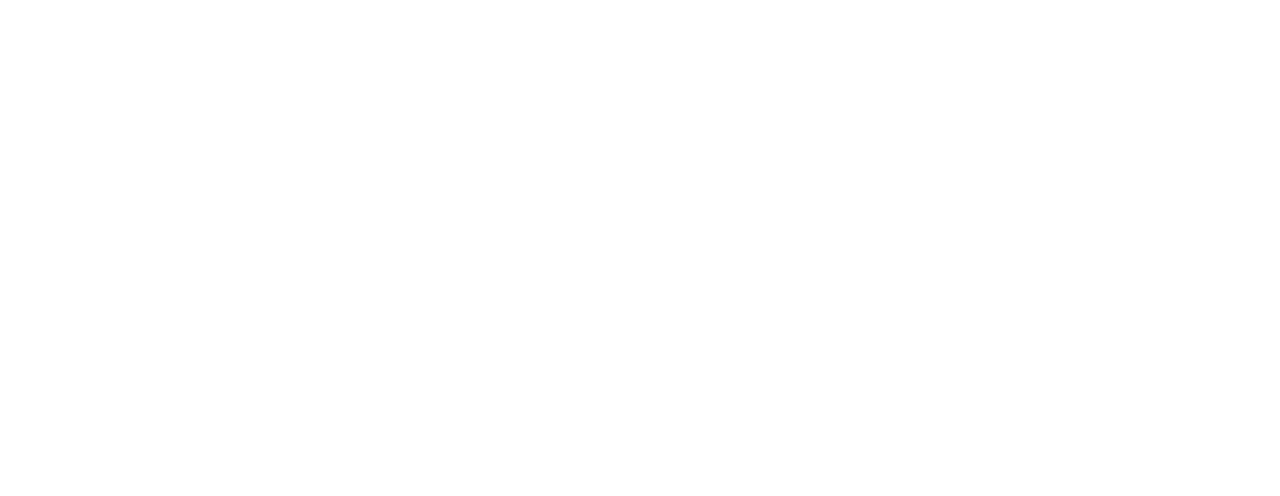
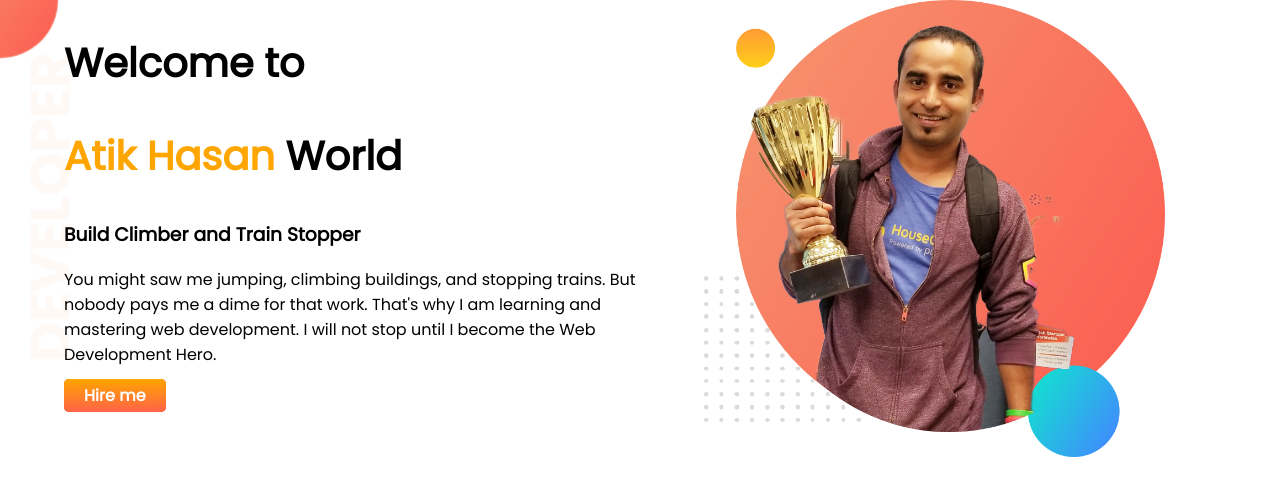
Before and after one commit to mdatikHasan/developer-portfolio, a plain HTML site: page index.html in a window 1280 px wide. Drawn offline with Linux system fonts and the light colour scheme.

Commit message:
top banner added

```diff
--- a/index.html
+++ b/index.html
@@ -1,13 +1,34 @@
 <!DOCTYPE html>
 <html lang="en">
+
 <head>
     <meta charset="UTF-8">
     <meta http-equiv="X-UA-Compatible" content="IE=edge">
     <meta name="viewport" content="width=device-width, initial-scale=1.0">
     <title>Atik Portfolio</title>
+    <link rel="preconnect" href="https://fonts.googleapis.com">
+    <link rel="preconnect" href="https://fonts.gstatic.com" crossorigin>
+    <link href="https://fonts.googleapis.com/css2?family=Poppins&display=swap" rel="stylesheet">
     <link rel="stylesheet" href="style.css">
 </head>
+
 <body>
+    <section class="top-banner">
+        <div class="half-width">
+            <h1>Welcome to</h1>
+            <h1><span class="orange-color">Atik Hasan</span> World</h1>
+            <h3>Build Climber and Train Stopper</h3>
+            <p>You might saw me jumping, climbing buildings, and stopping trains. But nobody pays me a dime for that
+                work.
+                That's why I am learning and mastering web development. I will not stop until I become the Web
+                Development
+                Hero.</p>
+            <a href="https://www.linkedin.com/in/md-atik-hasan-52a0a6181/" target="_blank" class="hire-button">Hire me</a>
+        </div>
+        <div class="half-width">
+            <img src="images/jhankar.png" alt="">
+        </div>
+    </section>
+</body>
 
-</body>
 </html>
--- a/style.css
+++ b/style.css
@@ -0,0 +1,39 @@
+body{
+    font-family: 'Poppins', sans-serif;
+    margin: 0;
+}
+
+h1{
+    font-size: 40px;
+}
+
+.orange-color{
+    color: orange;
+}
+
+section{
+    display: flex;
+}
+.half-width{
+    width: 50%;
+    padding-left: 5%;
+}
+
+.half-width img{
+    width: 80%;
+}
+
+.hire-button{
+    text-decoration: none;
+    background-color: orangered;
+    padding: 5px 20px;
+    border-radius: 5px;
+    color: white;
+    font-weight: 700;
+    background-image: linear-gradient(orange, tomato);
+}
+
+.top-banner{
+    background-image: url(images/top-banner.png);
+    background-repeat: no-repeat;
+}
```
Also changed, not shown: images/dream-bg.png (added), images/exp-bg.png (added), images/jhankar.png (added), images/jhankar2.png (added), images/my-bg.png (added), images/my-bg2.png (added), images/top-banner.png (added).
